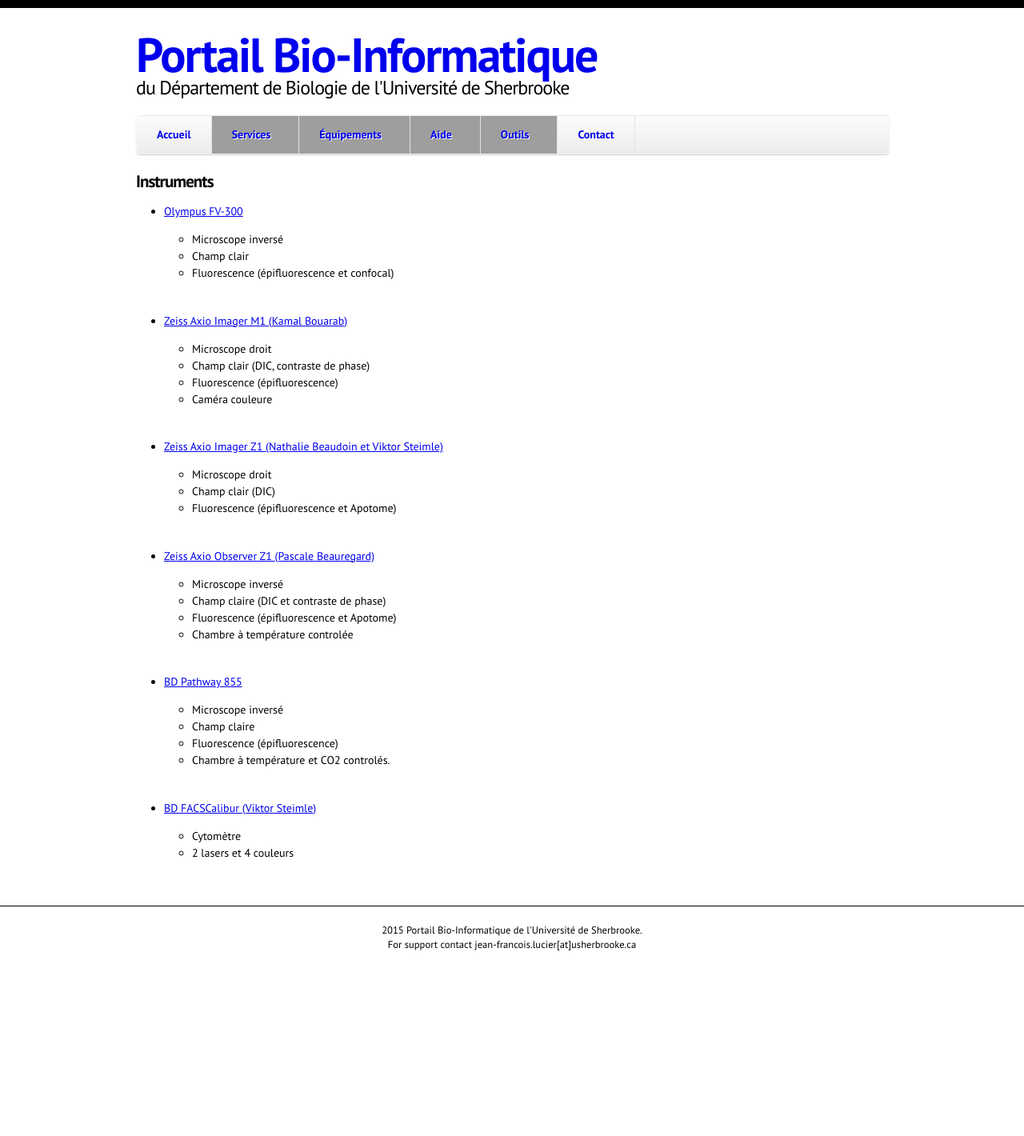
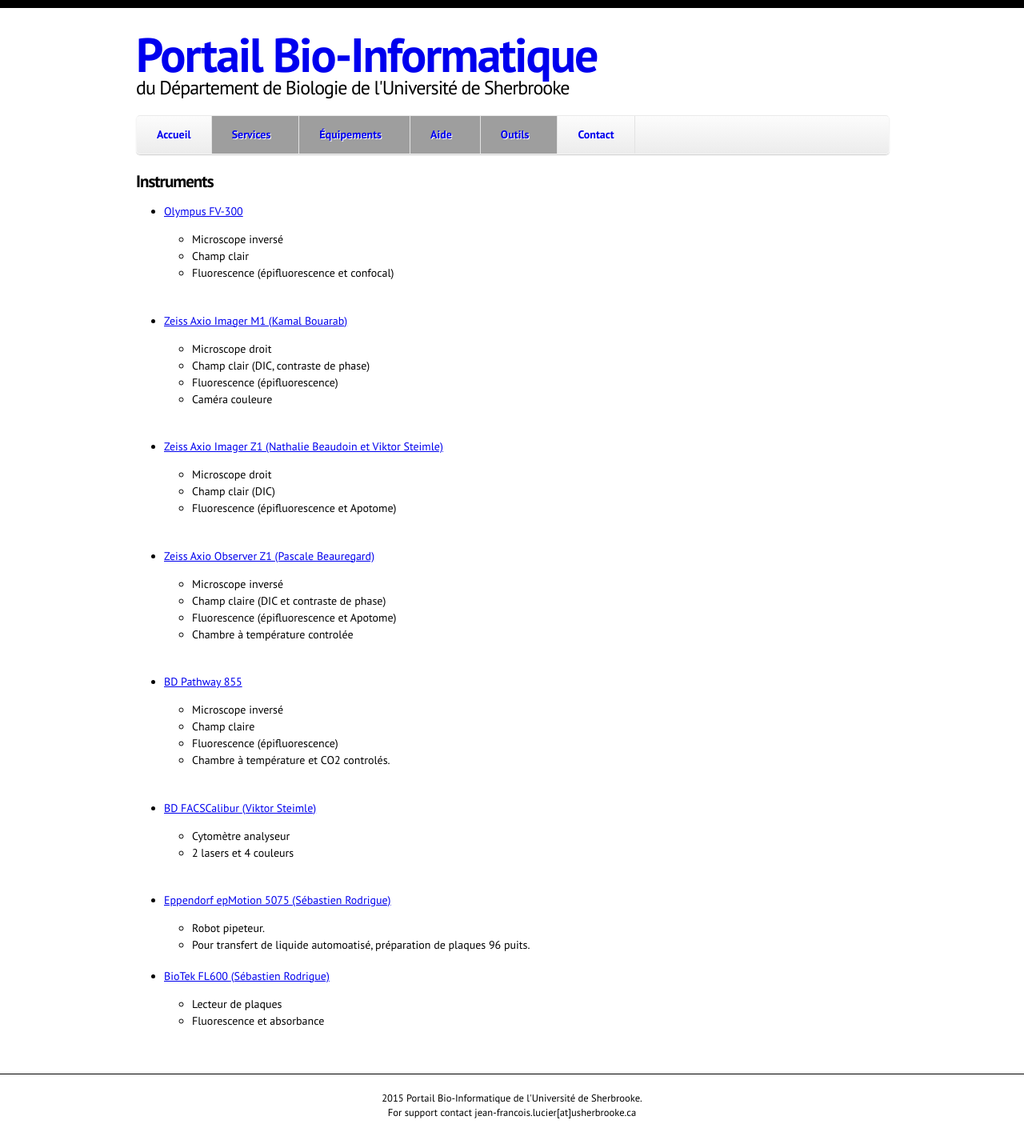
Before and after one commit to jflucier/bioinfo-portal-, a Jekyll site: the page built from portal/equipements/instruments.md, in a window 1280 px wide, cut to the strip 0-1420 px from the top of the page. Shown: the whole strip at 80% size. Built offline with Jekyll 4.4.1, drawn with Linux system fonts in a browser that asks for light colours; nearby versions of some CDN libraries; Markdown is read by kramdown in place of the engine named in the settings; before the commit the page ends 1210 px from its top, so only the background shows below that; grey boxes are pictures that could not be loaded.

Commit message:
Instruments added

```diff
--- a/portal/equipements/instruments.md
+++ b/portal/equipements/instruments.md
@@ -38,5 +38,13 @@
     <br>
     <br>
 * [BD FACSCalibur (Viktor Steimle)](/equipements/bd_facscalibur.html)
-  * Cytomètre
+  * Cytomètre analyseur
   * 2 lasers et 4 couleurs
+  <br>
+  <br>
+* [Eppendorf epMotion 5075 (Sébastien Rodrigue)](/equipements/eppendorf_epmotion.html)
+  * Robot pipeteur.
+  * Pour transfert de liquide automoatisé, préparation de plaques 96 puits.
+* [BioTek FL600 (Sébastien Rodrigue)](/equipements/bio-tek_fl600.html)
+  * Lecteur de plaques
+  * Fluorescence et absorbance
```
Also changed, not shown: portal/equipements/bd_facscalibur.md (+1 -1 lines), portal/equipements/eppendorf_epmotion.md (added, +16 -0 lines), portal/images/bd_facscalibur.jpg (renamed from portal/images/facscalibur.jpg), portal/images/bio-tek_fl600.jpg (added), portal/images/eppendorf_epmotion.jpg (added), 1 other file.
